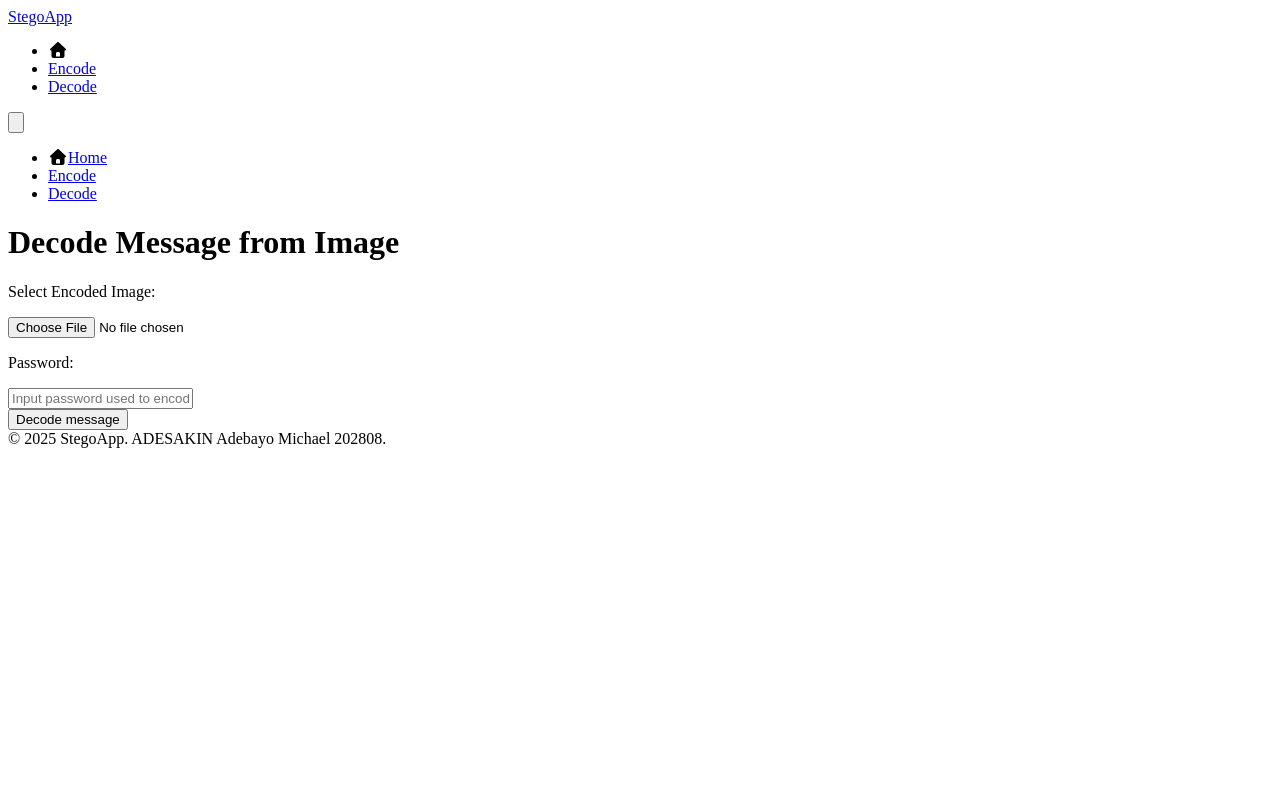
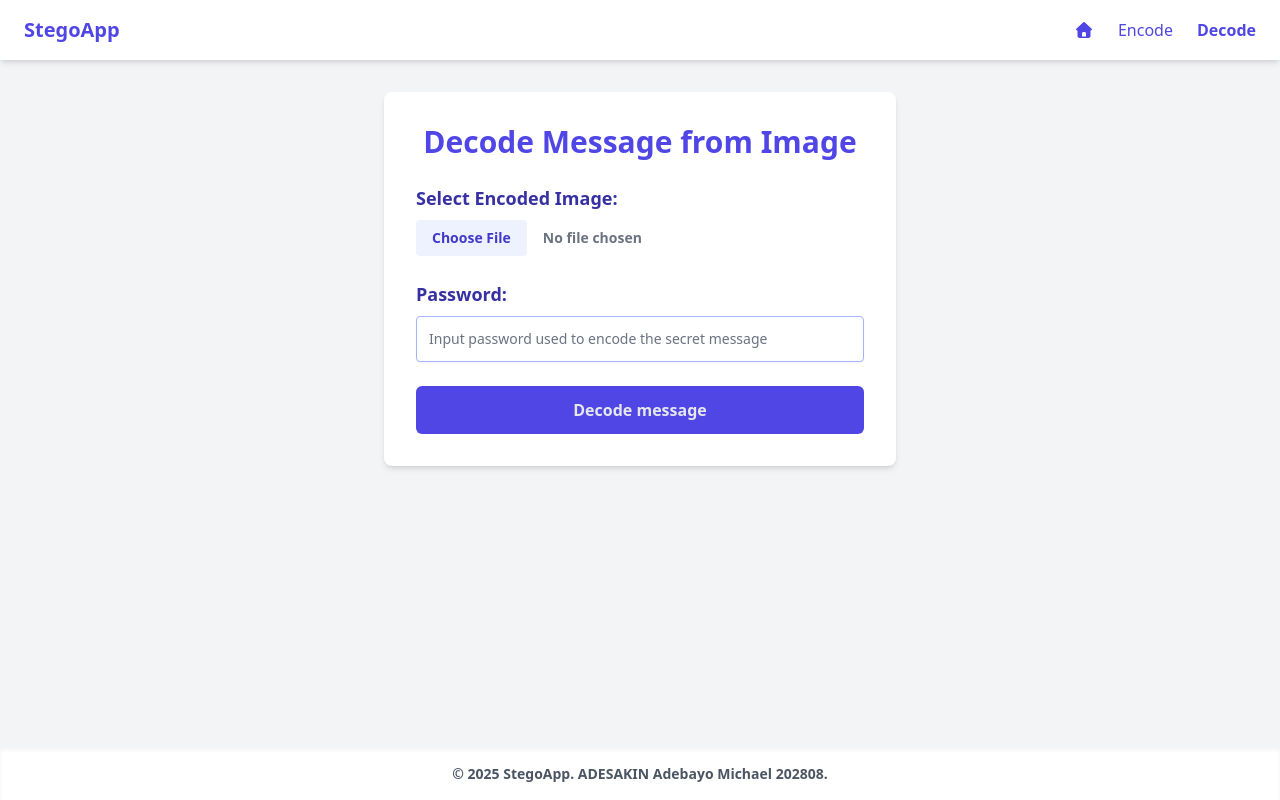
Before and after one commit to baytech77/Steganography, a Django app: page /decode in a window 1280 px wide. Run offline with Django 5.2, Linux system fonts and the light colour scheme; some libraries are stand-ins or nearby versions.

Commit message:
Update base.html

```diff
--- a/theme/templates/base.html
+++ b/theme/templates/base.html
@@ -5,7 +5,7 @@
   <meta charset="UTF-8" />
   <meta name="viewport" content="width=device-width, initial-scale=1" />
   <title>{% block title %}Image Steganography App{% endblock %}</title>
-  <link rel="stlesheet" href="<link rel="stylesheet" href="https://cdnjs.cloudflare.com/ajax/libs/font-awesome/7.0.0/css/all.min.css" </link
+  <link rel="stlesheet" href="<link rel="stylesheet" href="https://cdnjs.cloudflare.com/ajax/libs/font-awesome/7.0.0/css/all.min.css" </link>
   {% tailwind_css %}
 </head>
 <body class="bg-gray-100 min-h-screen flex flex-col">
```
